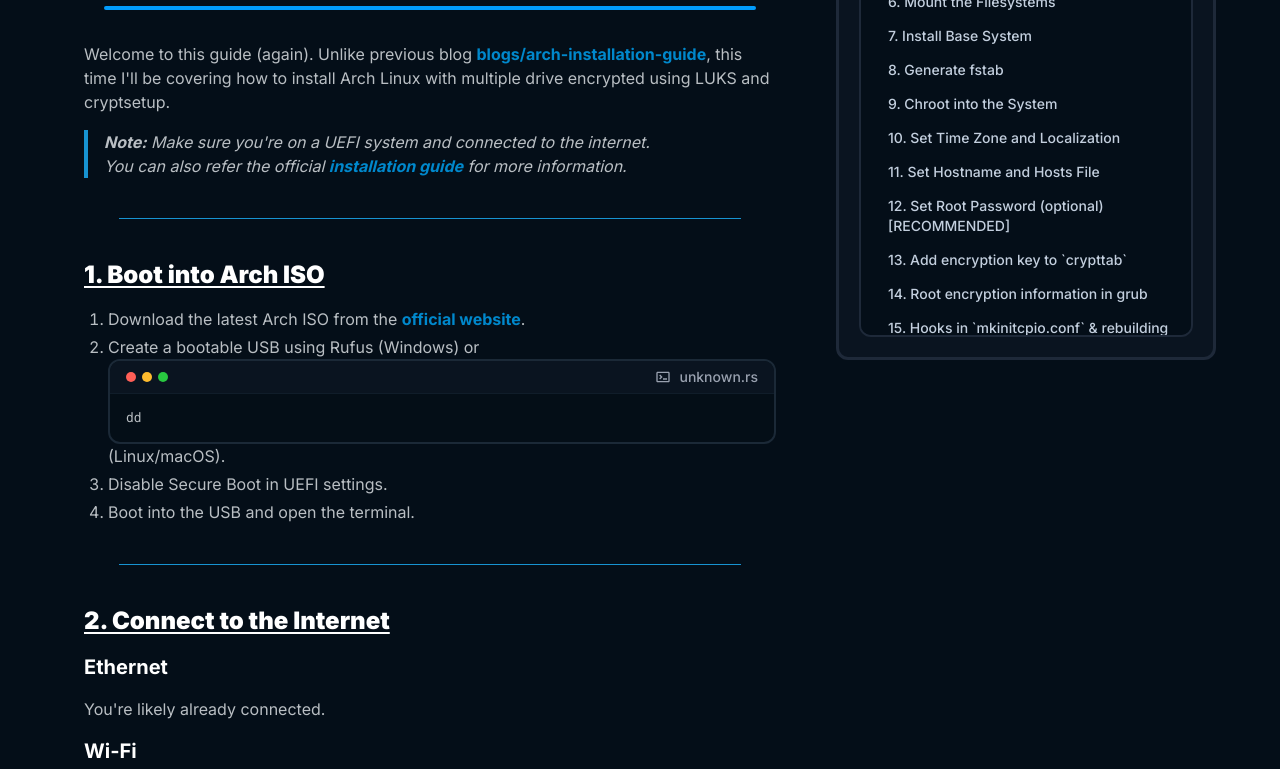
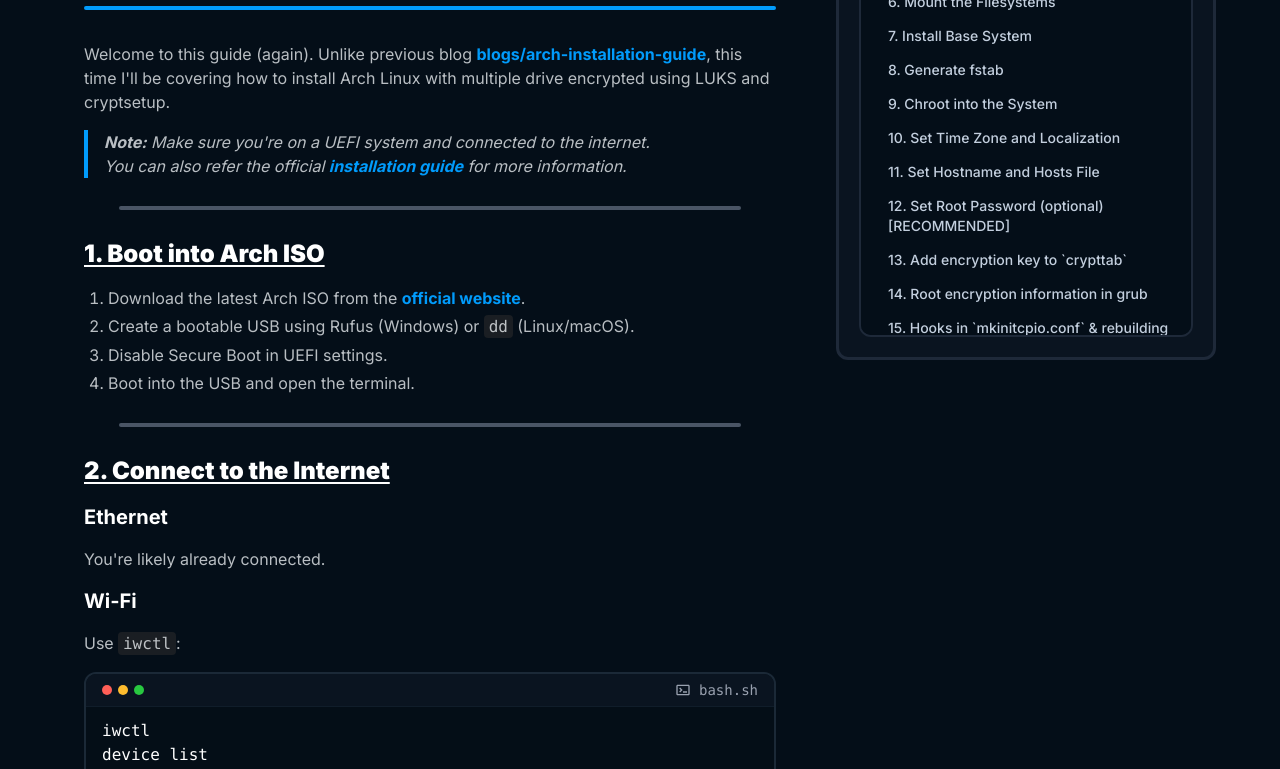
Before and after one commit to BIGBEASTISHANK/bigbeastishank.com, a Next.js app: page /blogs/arch-encrypted-installation-guide in a window 1280 px wide. Shown: the part 460-1229 px from the top of the page. Built offline with nearby package versions, Linux system fonts and the light colour scheme.

Commit message:
[UPDATE] Blog(content) Page design

```diff
--- a/posts/email-notification-with-nodejs-and-mailtrap.mdx
+++ b/posts/email-notification-with-nodejs-and-mailtrap.mdx
@@ -18,8 +18,8 @@ In this tutorial, we'll explore **how to send emails using Node.js** with the he
 
 **Mailtrap** is a complete email delivery platform built for developers. It offers two main services:
 
-- 🧪 **Email Testing (Sandbox)** - A fake SMTP server for safely testing and inspecting emails during development.
-- 📤 **Email Sending (Production)** - A real SMTP and Email API service for sending emails to actual users in staging or live environments.
+- **Email Testing (Sandbox)** - A fake SMTP server for safely testing and inspecting emails during development.
+- **Email Sending (Production)** - A real SMTP and Email API service for sending emails to actual users in staging or live environments.
 
 ### Why Use Mailtrap?
 
--- a/src/components/Blogs/BlogPost.tsx
+++ b/src/components/Blogs/BlogPost.tsx
@@ -31,6 +31,7 @@ export default function BlogPostComponent({
 			const match = /language-(\w+)/.exec(className || "");
 
 			return match ? (
+				<div className="mb-5">
 					<CodeTerminal
 						title={getLanguageDisplayName(match[1])}
 						data={
@@ -40,10 +41,12 @@ export default function BlogPostComponent({
 									'pre[class*="language-"]': {
 										background: "transparent",
 										backgroundColor: "transparent",
+										overflow: "auto",
 									},
 									'code[class*="language-"]': {
 										background: "transparent",
 										backgroundColor: "transparent",
+										overflow: "auto",
 									},
 								}}
 								language={match[1]}
@@ -54,8 +57,9 @@ export default function BlogPostComponent({
 							</SyntaxHighlighter>
 						}
 					/>
+				</div>
 			) : (
-				<CodeTerminal title="unknown.rs" data={<>{children}</>} />
+				<code className="bg-[#1A1E23] px-[0.3rem] py-0.5 rounded">{children}</code>
 			);
 		},
 
@@ -108,7 +112,7 @@ export default function BlogPostComponent({
 
 		a: (props: any) => (
 			<a
-				className="font-bold text-[#0088CC] hover:underline underline-offset-2 outline-none"
+				className="font-bold text-[#019BFB] hover:underline underline-offset-2 outline-none"
 				target="_blank"
 				{...props}
 			/>
@@ -116,7 +120,7 @@ export default function BlogPostComponent({
 
 		p: (props: any) => <div className="my-4 text-[#F6F9FC]/75" {...props} />,
 
-		hr: (props: any) => <hr className="my-10 w-[90%] mx-auto text-[#1793D1]" {...props} />,
+		hr: (props: any) => <div className="h-1 my-7 w-[90%] mx-auto bg-gray-600 rounded-full" {...props} />,
 
 		ul: (props: any) => <ul className="list-disc pl-6 my-4 text-[#F6F9FC]/75" {...props} />,
 
@@ -124,7 +128,7 @@ export default function BlogPostComponent({
 
 		li: (props: any) => <li className="mb-1 text-[#F6F9FC]/75" {...props} />,
 
-		blockquote: (props: any) => <blockquote className="border-l-4 border-[#1793D1] pl-4 italic my-4" {...props} />,
+		blockquote: (props: any) => <blockquote className="border-l-4 border-[#019BFB] pl-4 italic my-4" {...props} />,
 
 		BlogPostsTable,
 		Link,
--- a/src/components/Blogs/UseClientIndex.tsx
+++ b/src/components/Blogs/UseClientIndex.tsx
@@ -82,7 +82,7 @@ export default function UseClientIndexBlogPost({
 						</div>
 
 						{/* Mobile Divider */}
-						<div className="flex lg:hidden px-10 my-8">
+						<div className="flex lg:hidden px-5 my-8">
 							<motion.div
 								initial={{ scaleX: 0 }}
 								animate={{ scaleX: 1 }}
@@ -97,7 +97,7 @@ export default function UseClientIndexBlogPost({
 						</div>
 
 						{/* Divider */}
-						<div className="flex px-10 my-8">
+						<div className="flex px-5 my-8">
 							<motion.div
 								initial={{ scaleX: 0 }}
 								animate={{ scaleX: 1 }}
@@ -116,11 +116,26 @@ export default function UseClientIndexBlogPost({
 							{MDXRemote}
 						</motion.div>
 
+						{/* Divider */}
+						<div className="flex px-5 my-8">
+							<motion.div
+								initial={{ scaleX: 0 }}
+								animate={{ scaleX: 1 }}
+								transition={{ duration: 0.5, delay: 1.4 }}
+								className="h-1 w-full bg-[#019BFB] rounded-full"
+							/>
+						</div>
+
 						{/* Go back */}
-						<div className="flex w-fit ml-5 mt-5">
+						<motion.div
+							initial={{ opacity: 0, y: 15 }}
+							animate={{ opacity: 1, y: 0 }}
+							transition={{ duration: 0.3, delay: 1.4 }}
+							className="flex w-fit ml-5 mt-5"
+						>
 							<Link
 								href="/blogs"
-								className="flex items-center gap-2 border-t-3 border-b-3 border-[#019BFB] rounded-xl py-2 px-5 hover:scale-[1.1] transition-transform"
+								className="flex items-center gap-2 border-2 border-[#019BFB] rounded-2xl py-2 px-4 hover:scale-[1.1] transition-transform"
 							>
 								<FaBackward className="text-[#019BFB]" />
 
@@ -128,7 +143,7 @@ export default function UseClientIndexBlogPost({
 									Go Back
 								</p>
 							</Link>
-						</div>
+						</motion.div>
 					</main>
 
 					{/* Desktop TOC */}
```
Lines whose indentation alone changed are shown as unchanged.
